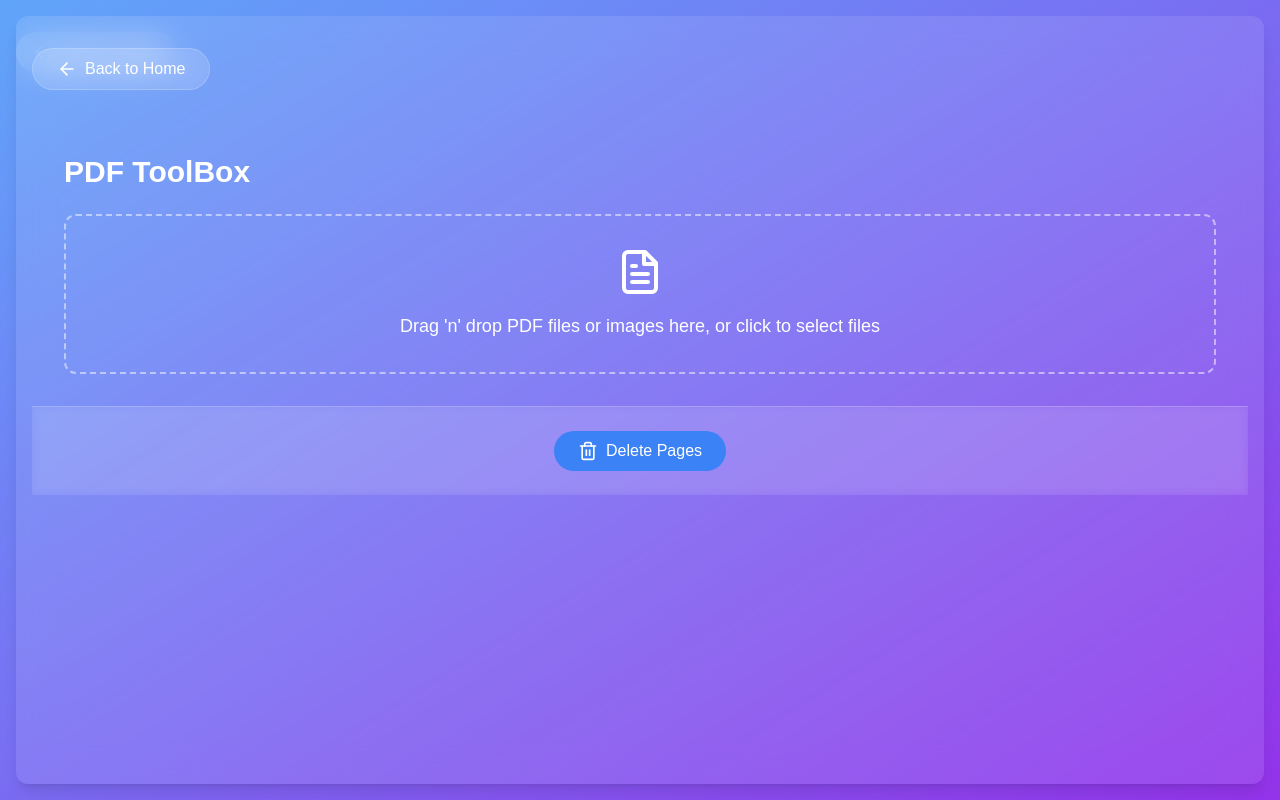
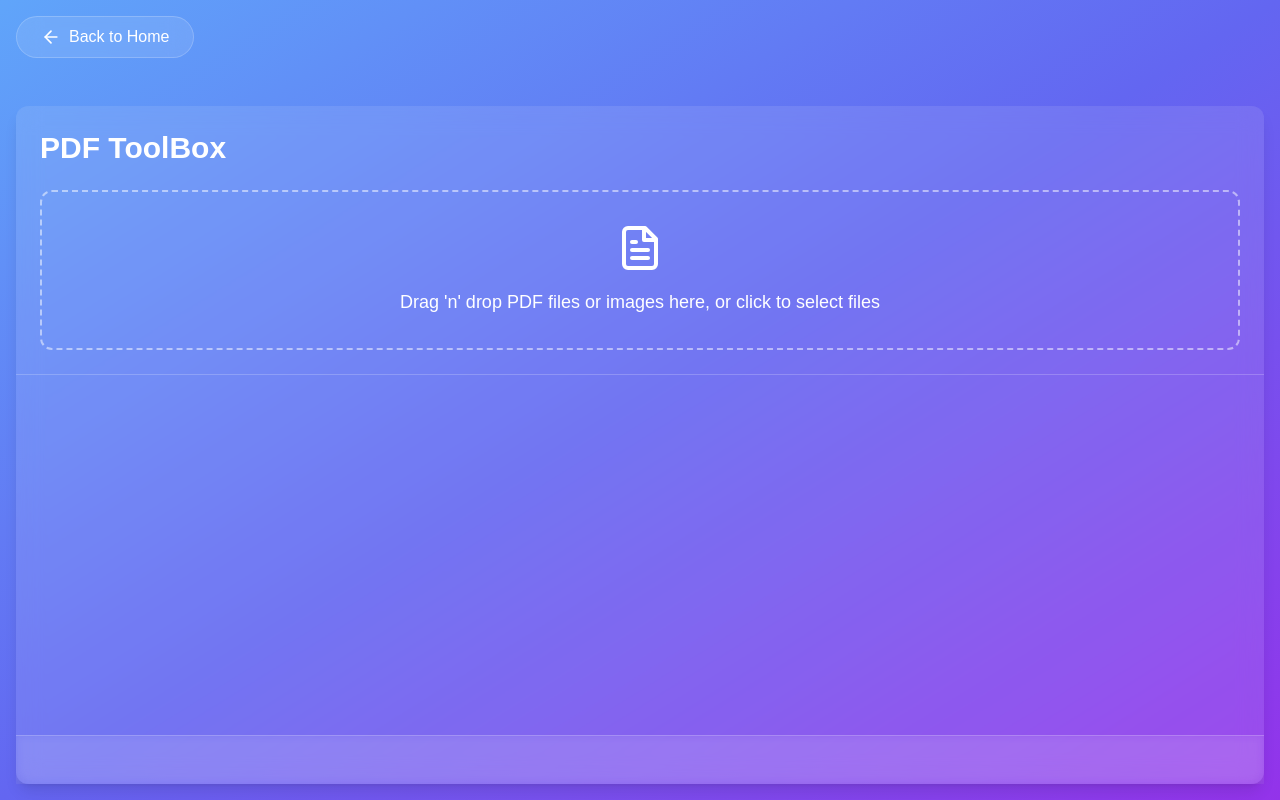
Before and after one commit to AmanYadav007/QuickSideTool, a React (Create React App) app: page /pdf-tool in a window 1280 px wide. Built offline with nearby package versions, Linux system fonts and the light colour scheme.

Commit message:
updated pdf manipulator dowload logic

```diff
--- a/src/components/PDFManipulator.jsx
+++ b/src/components/PDFManipulator.jsx
@@ -63,6 +63,7 @@ const App = () => {
   const [isDeleteMode, setIsDeleteMode] = useState(false);
   const [selectedPages, setSelectedPages] = useState([]);
   const [draggedItem, setDraggedItem] = useState(null);
+  const [processedPages, setProcessedPages] = useState(new Map());
 
   const onDragStart = (e, index) => {
     setDraggedItem(index);
@@ -85,6 +86,34 @@ const App = () => {
   const onDragEnd = () => {
     setDraggedItem(null);
   };
+ // Optimized page deletion
+ const handleDeletePages = useCallback(() => {
+  setIsLoading(true);
+  try {
+    // Create new processed pages map
+    const newProcessedPages = new Map(processedPages);
+
+    // Remove deleted pages from the map
+    selectedPages.forEach(index => {
+      newProcessedPages.delete(pages[index].pageIndex);
+    });
+
+    // Update pages array
+    const remainingPages = pages.filter((_, index) => !selectedPages.includes(index));
+
+    // Update states
+    setProcessedPages(newProcessedPages);
+    setPages(remainingPages);
+    setSelectedPages([]);
+    setIsDeleteMode(false);
+  } catch (error) {
+    console.error('Error deleting pages:', error);
+  } finally {
+    setIsLoading(false);
+  }
+}, [selectedPages, pages, processedPages]);
+
+
 
   const processFile = async (file) => {
     try {
@@ -177,6 +206,7 @@ const App = () => {
     }
   });
 
+  // Optimized PDF creation
   const createFinalPDF = async () => {
     try {
       setIsLoading(true);
@@ -205,9 +235,12 @@ const App = () => {
         );
       };
 
-      // Process pages in chunks
+      // Process pages in chunks with optimized handling
       const CHUNK_SIZE = 20;
       const chunks = Math.ceil(totalPages / CHUNK_SIZE);
+
+      // Create cache for loaded PDF documents
+      const pdfCache = new Map();
 
       for (let chunk = 0; chunk < chunks && !isCancelled; chunk++) {
         const startIdx = chunk * CHUNK_SIZE;
@@ -222,10 +255,22 @@ const App = () => {
           );
 
           if (page.type === 'pdf') {
-            const srcDoc = await PDFDocument.load(await page.file.arrayBuffer());
+            try {
+              // Check if we already have this PDF loaded
+              let srcDoc = pdfCache.get(page.file.name);
+              if (!srcDoc) {
+                srcDoc = await PDFDocument.load(await page.file.arrayBuffer());
+                pdfCache.set(page.file.name, srcDoc);
+              }
+
               const [copiedPage] = await pdfDoc.copyPages(srcDoc, [page.pageIndex]);
               pdfDoc.addPage(copiedPage);
+            } catch (error) {
+              console.error(`Error processing PDF page ${i}:`, error);
+              continue;
+            }
           } else if (page.type === 'image') {
+            try {
               const imageBytes = await page.file.arrayBuffer();
               let image;
 
@@ -240,6 +285,10 @@ const App = () => {
                 const newPage = pdfDoc.addPage([width, height]);
                 newPage.drawImage(image, { x: 0, y: 0, width, height });
               }
+            } catch (error) {
+              console.error(`Error processing image page ${i}:`, error);
+              continue;
+            }
           }
 
           await new Promise(resolve => setTimeout(resolve, 10));
@@ -248,7 +297,13 @@ const App = () => {
 
       if (!isCancelled) {
         updateProgress(99, 'Finalizing PDF...', totalPages);
-        const pdfBytes = await pdfDoc.save();
+        const pdfBytes = await pdfDoc.save({
+          useObjectStreams: true,
+          addDefaultPage: false,
+          preserveObjectIds: false,
+          updateFieldAppearances: false
+        });
+
         const blob = new Blob([pdfBytes], { type: 'application/pdf' });
         const url = URL.createObjectURL(blob);
 
@@ -259,7 +314,10 @@ const App = () => {
         link.download = `combined_${totalPages}_pages.pdf`;
         link.click();
 
+        // Cleanup
         URL.revokeObjectURL(url);
+        pdfCache.clear();
+
         setTimeout(() => {
           document.body.removeChild(progressRoot);
         }, 1000);
@@ -273,32 +331,43 @@ const App = () => {
     }
   };
 
+  // Update the delete button click handler in your JSX
+  // Replace the existing delete button onClick with this:
+  <button
+    onClick={handleDeletePages}
+    className="px-6 py-2 rounded-full bg-red-500 text-white font-medium hover:bg-red-600 transition-all duration-300 flex items-center"
+    disabled={isLoading}
+  >
+    <Trash2 className="mr-2" size={20} />
+    Confirm Delete ({selectedPages.length})
+  </button>
+
 return (
-    <div className="fixed inset-4 bg-white bg-opacity-10 rounded-xl shadow-lg backdrop-filter backdrop-blur-lg flex flex-col overflow-hidden">
-
-
-
-      {/* Main Content */}
-      <div className="container mx-auto px-4 py-8">
-          {/* Back Button */}
+  <div className="fixed inset-0 bg-gradient-to-br from-blue-400 via-indigo-500 to-purple-600 flex flex-col overflow-hidden">
+    {/* Main wrapper with proper overflow handling */}
+    <div className="flex flex-col h-full">
+      {/* Header Section - Fixed */}
+      <div className="p-4">
         <Link
           to="/"
-            className="inline-flex items-center px-6 py-2 mb-8 bg-white bg-opacity-10 text-white rounded-full hover:bg-opacity-20 transition-all duration-300 backdrop-blur-md border border-white border-opacity-20"
+          className="inline-flex items-center px-6 py-2 mb-4 bg-white bg-opacity-10 text-white rounded-full hover:bg-opacity-20 transition-all duration-300 backdrop-blur-md border border-white border-opacity-20"
         >
           <ArrowLeft className="mr-2" size={20} />
           Back to Home
         </Link>
+      </div>
 
+      {/* Content Container with Scroll */}
+      <div className="flex-1 overflow-hidden flex flex-col">
+        <div className="bg-white bg-opacity-10 backdrop-blur-md m-4 rounded-xl shadow-lg flex flex-col h-full">
+          {/* Header Content - Fixed */}
+          <div className="p-6 border-b border-white border-opacity-20">
+            <h2 className="text-3xl font-bold text-white mb-6">PDF ToolBox</h2>
 
-      <div className="p-8 pb-4">
-      <div className="flex items-center justify-between mb-6">
-        <div className="flex items-center">
-          <h2 className="text-3xl font-bold text-white">PDF ToolBox</h2>
-        </div>
-      </div>
+            {/* Upload Area */}
             <div
               {...getRootProps()}
-        className={`border-2 border-dashed border-white border-opacity-50 rounded-xl p-8 text-center cursor-pointer mb-4 transition-all duration-300 hover:border-opacity-100 ${
+              className={`border-2 border-dashed border-white border-opacity-50 rounded-xl p-8 text-center cursor-pointer transition-all duration-300 hover:border-opacity-100 ${
                 isDragActive ? 'border-blue-500' : ''
               }`}
             >
@@ -312,10 +381,10 @@ const App = () => {
             </div>
           </div>
 
-      {/* Main Content Area - Scrollable */}
-      <div className="flex-1 px-8 overflow-y-auto">
+          {/* Scrollable Content Area */}
+          <div className="flex-1 overflow-y-auto p-6">
             {isLoading && !pages.length && (
-          <div className="fixed top-0 left-0 w-full h-full flex items-center justify-center bg-black bg-opacity-50 z-50">
+              <div className="fixed inset-0 bg-black bg-opacity-50 flex items-center justify-center z-50">
                 <div className="bg-white p-6 rounded-lg shadow-xl">
                   <div className="mb-4">Processing... {Math.round(loadingProgress)}%</div>
                   <div className="w-64 h-2 bg-gray-200 rounded">
@@ -329,7 +398,7 @@ const App = () => {
             )}
 
             {pages.length > 0 && (
-          <div className="grid grid-cols-2 sm:grid-cols-3 md:grid-cols-4 gap-4 pb-20">
+              <div className="grid grid-cols-2 sm:grid-cols-3 md:grid-cols-4 gap-4">
                 {pages.map((page, index) => (
                   <div
                     key={index}
@@ -367,9 +436,10 @@ const App = () => {
             )}
           </div>
 
-      {/* Footer Section */}
+          {/* Footer Section - Fixed */}
           <div className="p-6 bg-white bg-opacity-5 backdrop-blur-sm border-t border-white border-opacity-20">
             <div className="flex justify-center space-x-4">
+              {pages.length > 0 && (
                 <button
                   onClick={() => {
                     setIsDeleteMode(!isDeleteMode);
@@ -383,6 +453,7 @@ const App = () => {
                   <Trash2 className="mr-2" size={20} />
                   {isDeleteMode ? 'Cancel Delete' : 'Delete Pages'}
                 </button>
+              )}
 
               {isDeleteMode && selectedPages.length > 0 && (
                 <button
@@ -413,6 +484,8 @@ const App = () => {
           </div>
         </div>
       </div>
+    </div>
+  </div>
 );
 };
 
```
Lines whose indentation alone changed are shown as unchanged.
